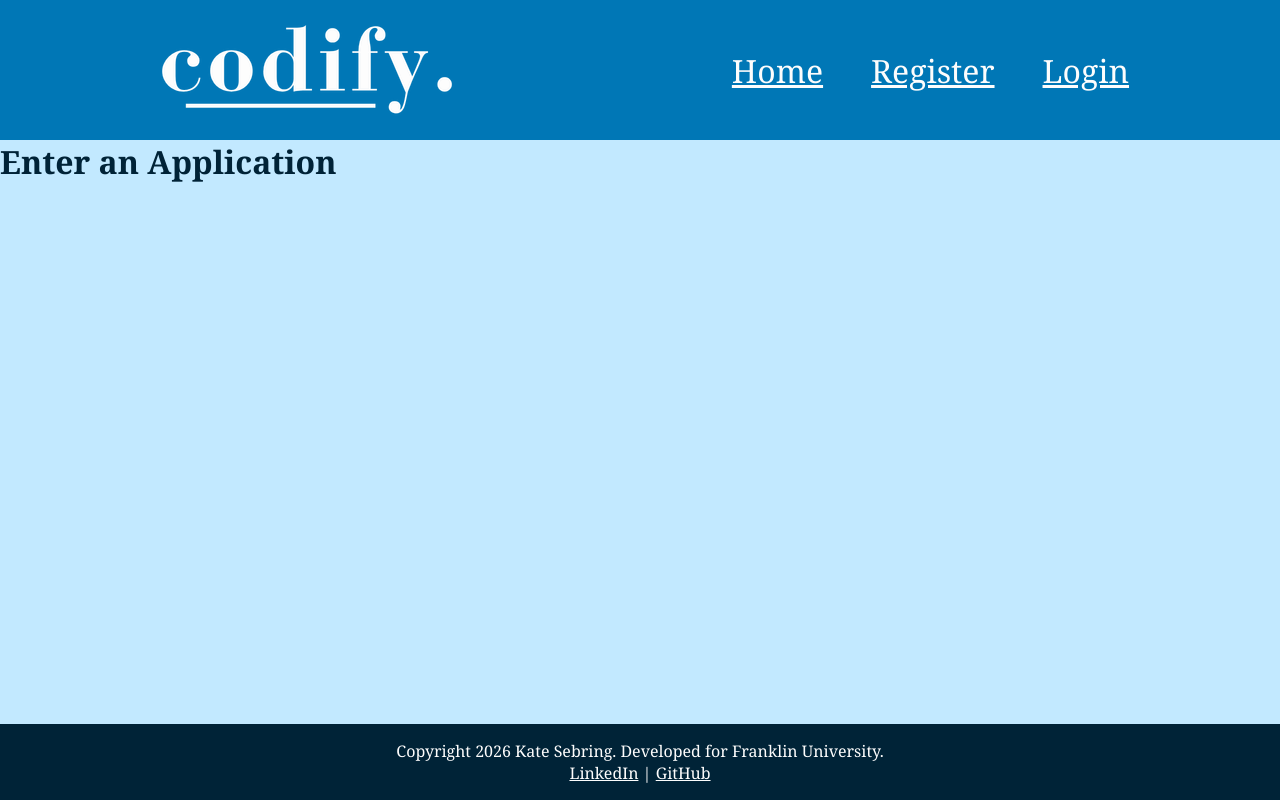
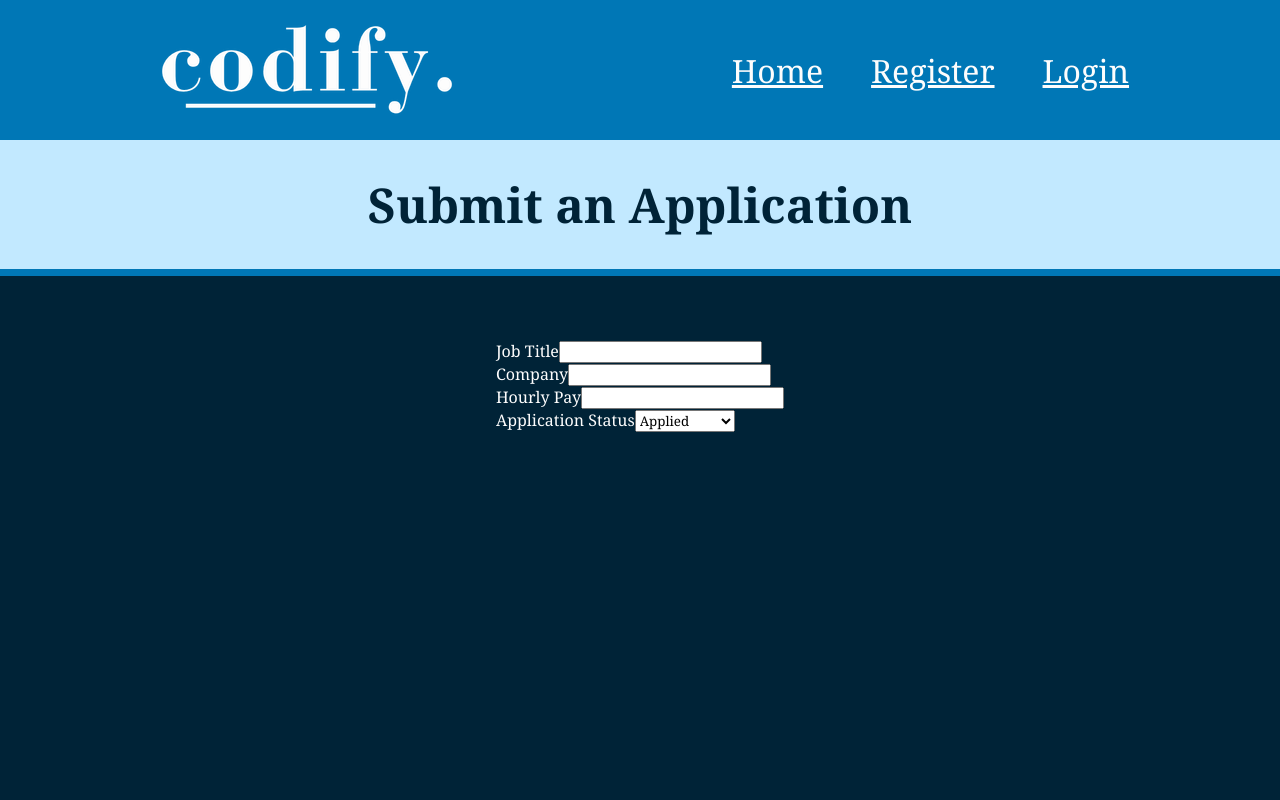
Before and after one commit to KateSebring/Codify, a React app in the folder frontend/: page /newApplication in a window 1280 px wide. Shown: the top 800 px of the page. Built offline with nearby package versions, Linux system fonts and the light colour scheme; the HTML template or start-up script is replaced by a standard one.

Commit message:
Get basic HTML for form set up

```diff
--- a/frontend/src/css/JobAppDashboard.css
+++ b/frontend/src/css/JobAppDashboard.css
@@ -1,9 +1,3 @@
-.dashboard {
-    flex: 1;
-    width: 100%;
-    margin: auto;
-}
-
 .page-header {
     color: #002337;
     text-align: center;
--- /dev/null
+++ b/frontend/src/css/JobAppSubmission.css
@@ -0,0 +1,17 @@
+.form-section {
+    min-height: 26rem;
+    background-color: #002337;
+    border-top: #0077b6 solid 7px;
+    border-bottom: #0077b6 solid 7px;
+    padding: 4rem;
+    margin-bottom: 3.5rem;
+    display: flex;
+    justify-content: center;
+    color: #fdfdfd;
+}
+
+main h1 {
+    color: #002337;
+    margin: 2rem;
+    text-align: center;
+}
--- a/frontend/src/pages/JobAppDashboard.jsx
+++ b/frontend/src/pages/JobAppDashboard.jsx
@@ -7,7 +7,7 @@ function JobAppDashboard() {
     return (
         <>
             <Header />
-            <main className='dashboard'>
+            <main>
                 <h1 className='page-header'>Your Applications</h1>
                 <section className='job-app-section'>
                     <JobAppCard />
--- a/frontend/src/pages/JobAppSubmission.jsx
+++ b/frontend/src/pages/JobAppSubmission.jsx
@@ -1,11 +1,31 @@
 import Header from '../components/Header';
 import Footer from '../components/Footer';
+import '../css/JobAppSubmission.css'
 
 function JobAppSubmission() {
     return(
         <>
             <Header />
-            <h1>Enter an Application</h1>
+            <main className='job-app-submission'>
+                <h1>Submit an Application</h1>
+                <section className='form-section'>
+                    <form>
+                        <label for='job-title'>Job Title</label>
+                        <input type='text' id='job-title' name='job-title'></input><br></br>
+                        <label for='company'>Company</label>
+                        <input type='text' id='company' name='company'></input><br></br>
+                        <label for='hourly-pay'>Hourly Pay</label>
+                        <input type='text' id='hourly-pay' name='hourly-pay'></input><br></br>
+                        <label for='app-status'>Application Status</label>
+                        <select id='app-status' name='app-status'>
+                            <option value='applied'>Applied</option>
+                            <option value='applied'>Interviewed</option>
+                            <option value='applied'>Offer</option>
+                            <option value='applied'>Rejected</option>
+                        </select>
+                    </form>
+                </section>
+            </main>
             <Footer />
         </>
     )
```
